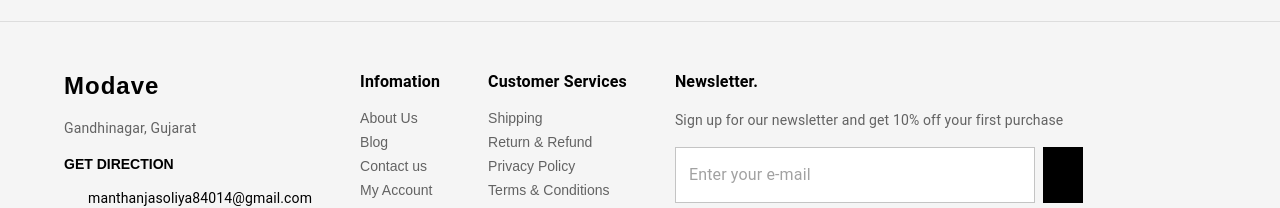
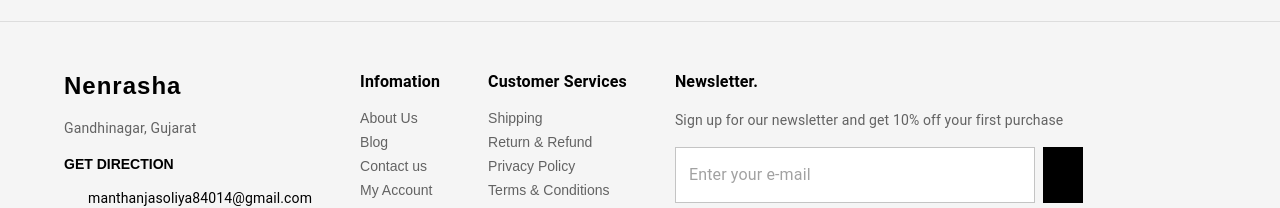
Before and after one commit to Manthan0000/nenrasha, a React (Vite) app in the folder Frontend/: page / in a window 1280 px wide. Shown: the part 1926-2134 px from the top of the page. Built offline with nearby package versions, Linux system fonts and the light colour scheme; some icons are missing.

Commit message:
Footer icons added.

```diff
--- a/Frontend/src/components/Footer.jsx
+++ b/Frontend/src/components/Footer.jsx
@@ -1,11 +1,12 @@
-import {Box ,Typography,Grid, Link, TextField,IconButton, Container} from '@mui/material';
+import {Box ,Typography,Grid, TextField,IconButton, Container} from '@mui/material';
 import ArrowForwardIcon from '@mui/icons-material/ArrowForward';
 import EmailIcon from '@mui/icons-material/Email';
 import PhoneIcon from '@mui/icons-material/Phone';
-import FacebookIcon from '@mui/icons-material/Facebook';
 import TwitterIcon from '@mui/icons-material/Twitter';
 import InstagramIcon from '@mui/icons-material/Instagram';
+import LinkedinIcon from '@mui/icons-material/LinkedIn';
 import { Link as RouterLink } from 'react-router-dom';
+import Link from '@mui/material/Link';
 
 function Footer(){
     const services = [
@@ -81,7 +82,7 @@ function Footer(){
                                 letterSpacing: '1px',
                             }}
                         >
-                        Modave
+                        Nenrasha
                         </Typography>
                         <Typography sx={{ fontSize: '14px', mb: 2, color: 'text.secondary' }}>
                             Gandhinagar, Gujarat
@@ -112,15 +113,21 @@ function Footer(){
                             <Typography sx={{ fontSize: '14px' }}>+91 84014+++++</Typography>
                         </Box>
                         <Box sx={{ display: 'flex', gap: 1 }}>
+                            <Link href="https://www.linkedin.com/in/manthan-jasoliya" target="_blank" rel="noopener noreferrer">
                             <IconButton sx={{ backgroundColor: '#fff', '&:hover': { backgroundColor: '#e0e0e0' } }}>
-                                <FacebookIcon />
+                                <LinkedinIcon />
                             </IconButton>
+                            </Link>
+                            <Link href="https://x.com/Manthan__28__" target="_blank" rel="noopener noreferrer">
                             <IconButton sx={{ backgroundColor: '#fff', '&:hover': { backgroundColor: '#e0e0e0' } }}>
                                 <TwitterIcon />
                             </IconButton>
+                            </Link>
+                            <Link href="https://www.instagram.com/manthannn__28__/" target="_blank" rel="noopener noreferrer">
                             <IconButton sx={{ backgroundColor: '#fff', '&:hover': { backgroundColor: '#e0e0e0' } }}>
                                 <InstagramIcon />
                             </IconButton>
+                            </Link>
                         </Box>
                     </Grid>
                     {/* Information */}
```
